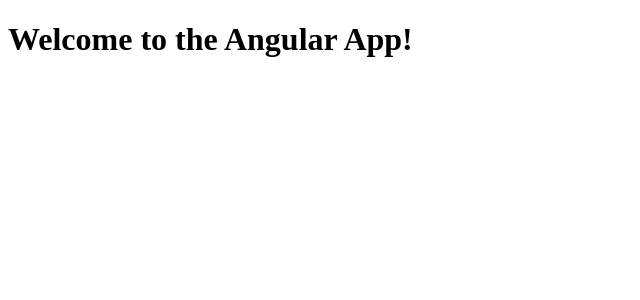
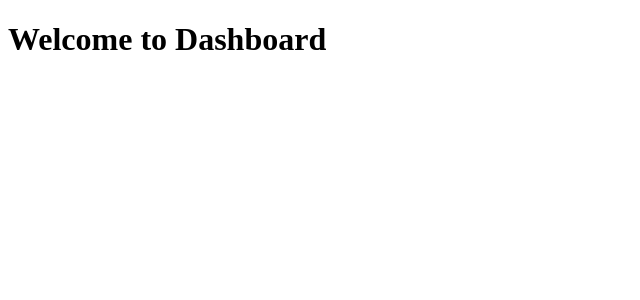
Before and after one commit to Souravforever2000/wbsrs-sibradmin-ssot-portal, an Angular app: page / in a window 1280 px wide. Shown: the top 300 px of the page, without its empty margins (0-640 px from the left). Built offline with nearby package versions, Linux system fonts and the light colour scheme.

Commit message:
Initial commit

```diff
--- a/src/app/app.html
+++ b/src/app/app.html
@@ -1,2 +1,2 @@
-<h1>Welcome to the Angular App!</h1>
+<h1>Welcome to Dashboard</h1>
 <router-outlet><router-outlet />
```
